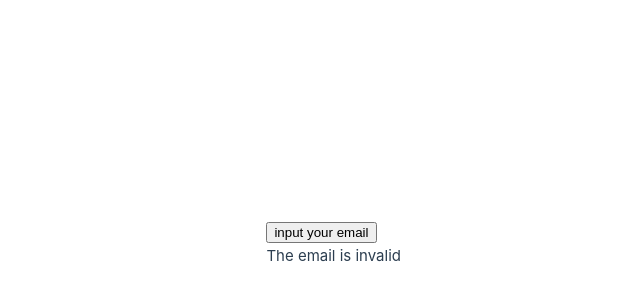
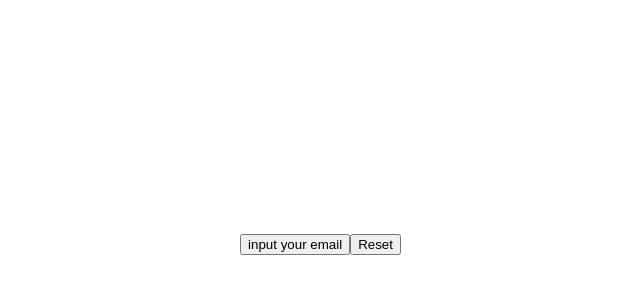
Before and after one commit to AstghikTa/First-repository, a Vue app: page / in a window 1280 px wide. Shown: the part 156-456 px from the top of the page, without its empty margins (239-879 px from the left). Built offline with nearby package versions, Linux system fonts and the light colour scheme.

Commit message:
Added reset button

```diff
--- a/src/App.vue
+++ b/src/App.vue
@@ -26,6 +26,10 @@
  checkIsEmailValid(email){
     const regEmail = /^[\w-.]+@([\w-]+\.)+[\w-]{2,4}$/;
     return regEmail.test(email);
+  },
+  reset(){
+    this.email = '';
+    this.isEmailValid = false;
   }
 
 }
@@ -39,12 +43,13 @@
   <main>
 
 <button @click="openEmailPrompt()">input your email</button>
+<button @click="reset">Reset</button>
 <div v-if="email">
   <h1 class="green" v-if="isEmailValid">{{ email }}</h1>
 <h1 class="red" v-else>{{ email }}</h1>
 </div>
 
-<h4>{{ `The email is ${isEmailValid ? 'valid': 'invalid'}` }}</h4>
+<h4 v-if="email">{{ `The email is ${isEmailValid ? 'valid': 'invalid'}` }}</h4>
 
   </main>
 </template>
```
